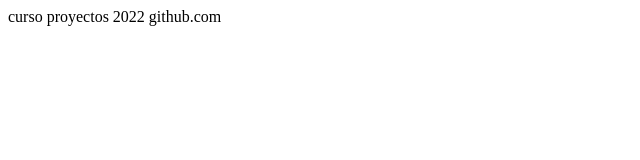
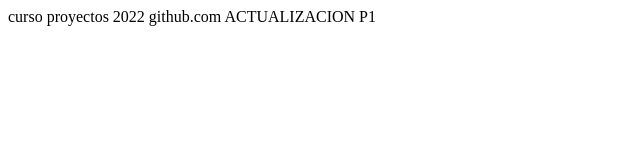
Before and after one commit to 2Brobot/prueba-proyectos, a plain HTML site: page index.html in a window 1280 px wide. Shown: the whole page, without its empty margins (0-640 px from the left). Drawn offline with Linux system fonts and the light colour scheme.

Commit message:
PRUEBA ACTUALIZACION

```diff
--- a/index.html
+++ b/index.html
@@ -9,5 +9,6 @@
 <body>
     curso proyectos 2022
     github.com
+    ACTUALIZACION P1
 </body>
 </html>
```
